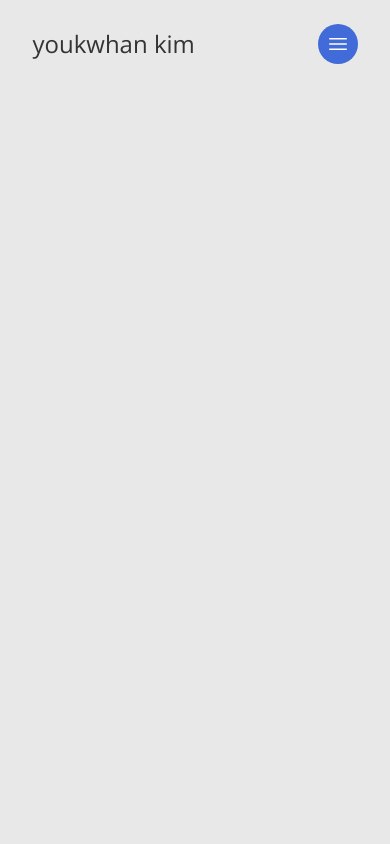
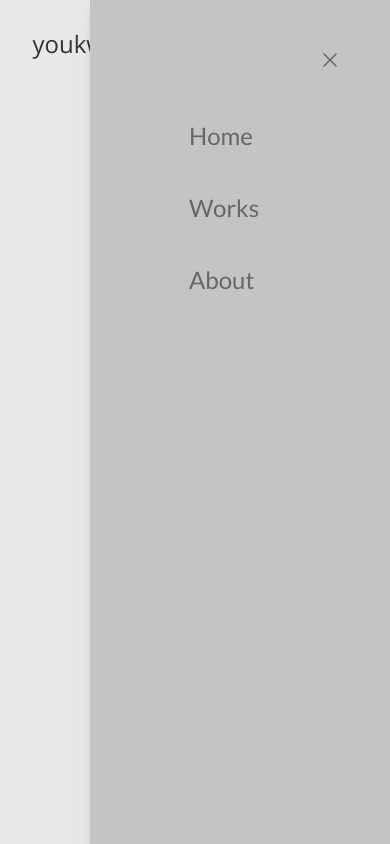
Before and after one commit to Youkwhan/portfoliov3, a React (Vite) app: page / in a window 390 px wide. Both pictures are taken after a click on the button 337 px from the left and 44 px from the top of the page. Built offline with nearby package versions, Linux system fonts and the light colour scheme.

Commit message:
feat: Added responsive mobile menu modal
Added a mobile menu modal that displays a menu with links when the screen size is below the medium threshold and the menu button is toggled.
Also added mobile menu items for navigation in the modal.

```diff
--- a/src/scenes/navbar/index.jsx
+++ b/src/scenes/navbar/index.jsx
@@ -39,14 +39,18 @@ function Navbar(selectedPage, setSelectedPage) {
               >
                 About
               </AnchorLink>
-              <a target="_blank" href="#">
+              <a
+                className="transition duration-500 hover:text-primary-300"
+                target="_blank"
+                href="#"
+              >
                 Resume
               </a>
             </div>
           ) : (
             // MENU BAR (mobile v.)
             <button
-              className="bg-secondary-100 rounded-full p-2"
+              className="rounded-full bg-primary-300 p-2"
               onClick={() => setIsMenuToggled(!isMenuToggled)}
             >
               <Bars3Icon className="h-6 w-6 text-white" />
@@ -54,6 +58,49 @@ function Navbar(selectedPage, setSelectedPage) {
           )}
         </div>
       </div>
+
+      {/* Mobile Menu Modal */}
+      {!isAboveMediumScreens && isMenuToggled && (
+        <div className="fixed bottom-0 right-0 z-40 h-full w-[300px] bg-primary-300 drop-shadow-xl">
+          {/* Close Icon */}
+          <div className="flex justify-end p-12">
+            <button onClick={() => setIsMenuToggled(!isMenuToggled)}>
+              <XMarkIcon className="h-6 w-6" />
+            </button>
+          </div>
+
+          {/* Menu Items */}
+          <div className="ml-[33%] flex flex-col gap-10 text-2xl">
+            <AnchorLink
+              className={`${
+                selectedPage === "home" ? "text-secondary-100" : ""
+              } transition duration-500 hover:text-primary-200`}
+              href="#home"
+              onClick={() => setSelectedPage("home")}
+            >
+              Home
+            </AnchorLink>
+            <AnchorLink
+              className={`${
+                selectedPage === "works" ? "text-secondary-100" : ""
+              } transition duration-500 hover:text-primary-200`}
+              href="#works"
+              onClick={() => setSelectedPage("works")}
+            >
+              Works
+            </AnchorLink>
+            <AnchorLink
+              className={`${
+                selectedPage === "about" ? "text-secondary-100" : ""
+              } transition duration-500 hover:text-primary-200`}
+              href="#"
+              onClick={() => setSelectedPage("about")}
+            >
+              About
+            </AnchorLink>
+          </div>
+        </div>
+      )}
     </nav>
   );
 }
```
